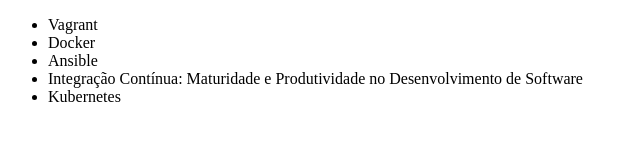
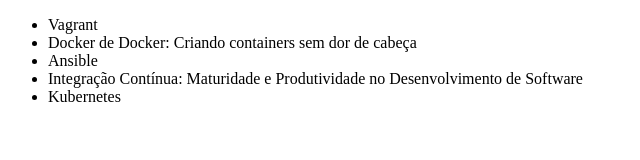
Before and after one commit to beatrizgimenez/alura-git, a plain HTML site: page index.html in a window 1280 px wide. Shown: the whole page, without its empty margins (0-640 px from the left). Drawn offline with Linux system fonts and the light colour scheme.

Commit message:
Atualizando nome do curso do Docker

```diff
--- a/index.html
+++ b/index.html
@@ -7,7 +7,7 @@
 <body>
 	<ul>
 		<li>Vagrant</li>
-		<li>Docker</li>
+		<li>Docker de Docker: Criando containers sem dor de cabeça</li>
 		<li>Ansible</li>
 		<li>Integração Contínua: Maturidade e Produtividade no Desenvolvimento de Software</li>
 		<li> Kubernetes </li>
```
